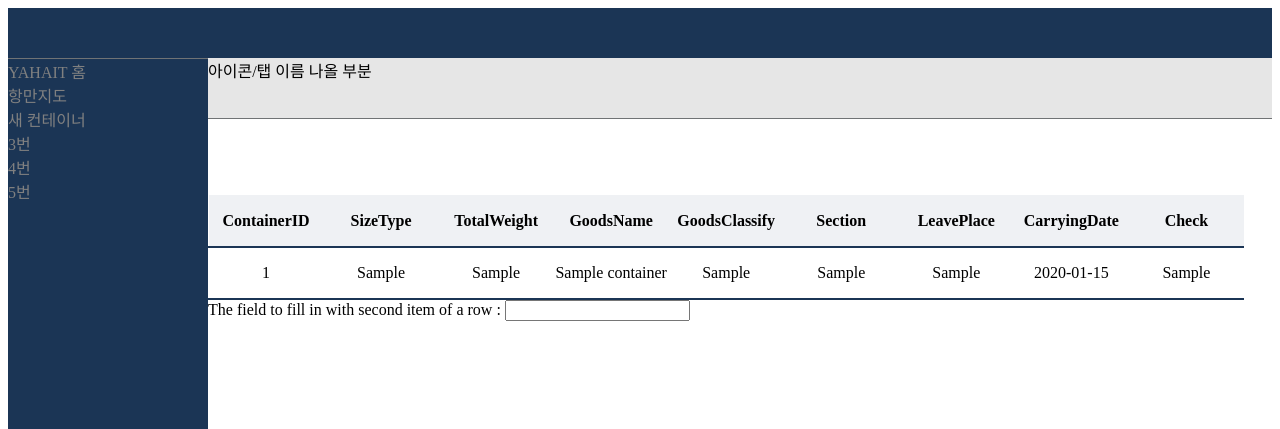
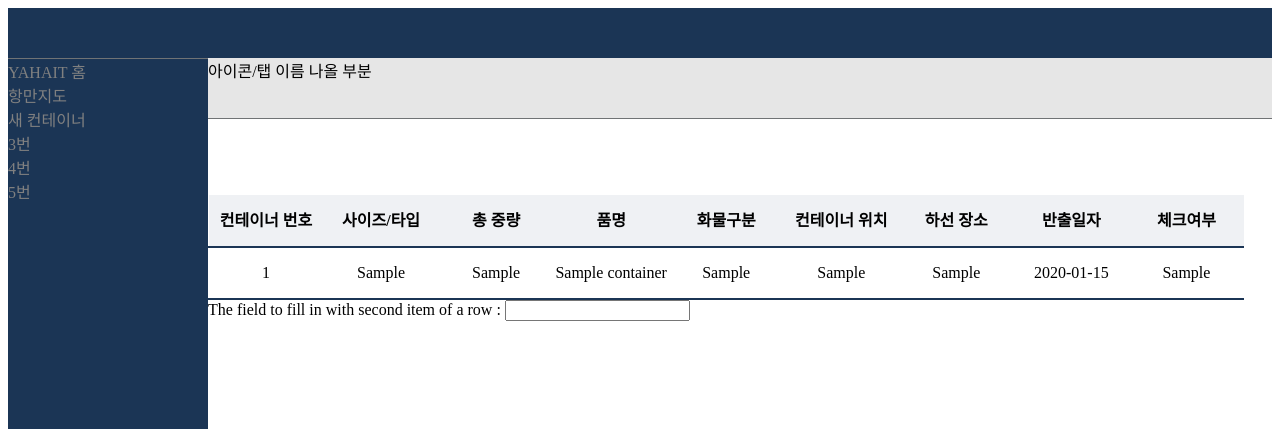
Before and after one commit to migusdn/Hanium_IoT_SmartContainer, a Django app: page /main/ in a window 1280 px wide. Shown: the top 429 px of the page. Run offline with Django 3.2, Linux system fonts and the light colour scheme; tables that the repository leaves empty hold one stand-in row (values such as "Sample post"); some libraries are stand-ins or nearby versions.

Commit message:
no message

```diff
--- a/SmartContainer/Container/static/js/main.js
+++ b/SmartContainer/Container/static/js/main.js
@@ -65,7 +65,6 @@ $(document).ready(function() {
 
 
 
-
 var pickedup;
 
 $(document).ready(function() {
--- a/SmartContainer/Container/templates/main.html
+++ b/SmartContainer/Container/templates/main.html
@@ -8,7 +8,7 @@
 <script src="{% static 'js/jquery.tablesorter.min.js' %}"></script>
 
 <link href="{% static 'css/main.css'%}" rel="stylesheet">
-
+<title>Main</title>
 
 <div id="bar">
     아이콘/탭 이름 나올 부분
@@ -17,17 +17,15 @@
 <table id="sourcetable" border="1">
                     <thead>
                         <tr>
-                            <th>ContainerID</th>
-                            <th>SizeType</th>
-                            <th>TotalWeight</th>
-                            <th>GoodsName</th>
-                            <th>GoodsClassify</th>
-
-                            <th>Section</th>
-                            <th>LeavePlace</th>
-                            <th>CarryingDate</th>
-
-                            <th>Check</th>
+                            <th>컨테이너 번호</th>
+                            <th>사이즈/타입</th>
+                            <th>총 중량</th>
+                            <th>품명</th>
+                            <th>화물구분</th>
+                            <th>컨테이너 위치</th>
+                            <th>하선 장소</th>
+                            <th>반출일자</th>
+                            <th>체크여부</th>
                         </tr>
                     </thead>
 </table>
```
Also changed, not shown: 1 other file.
